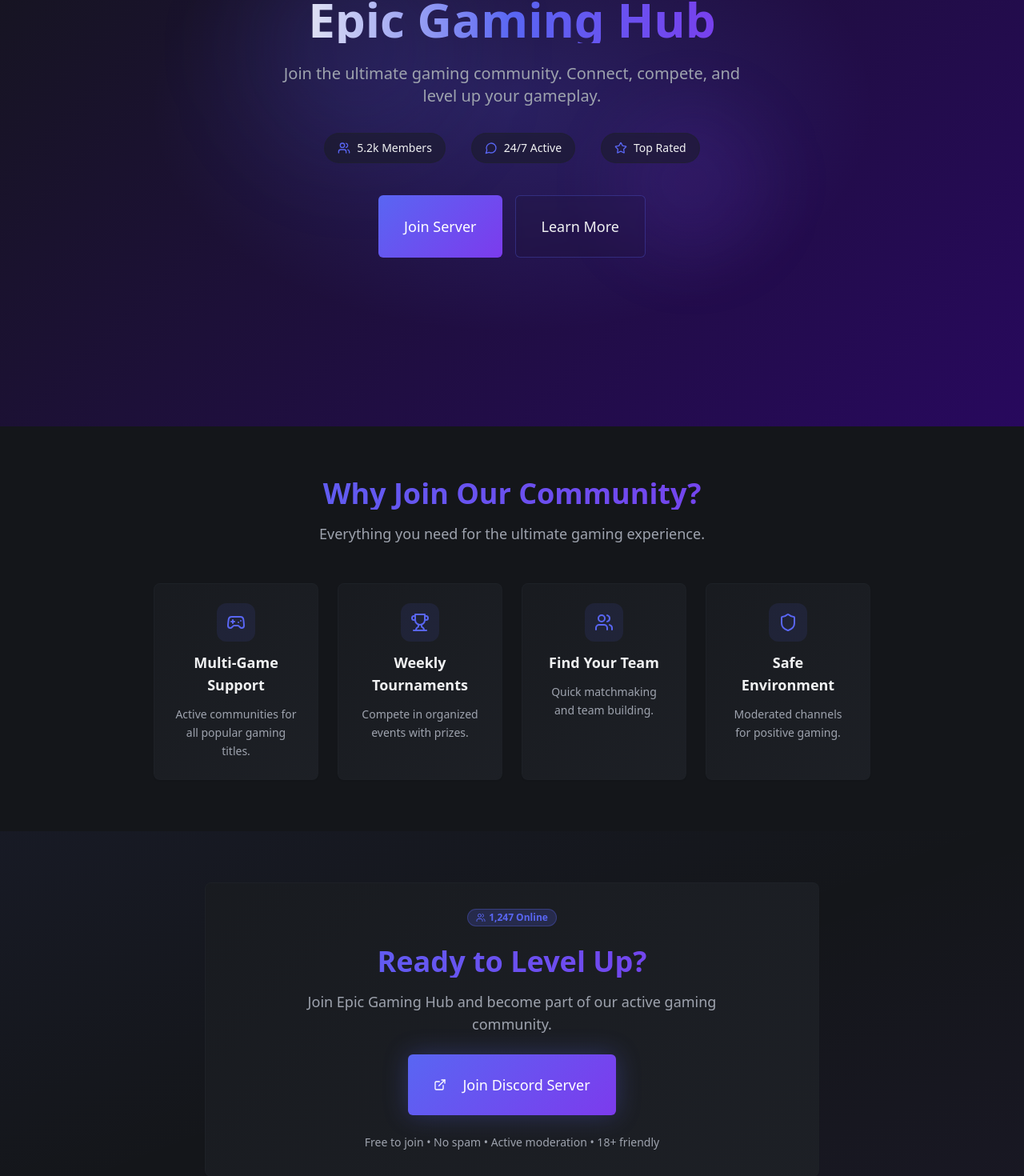
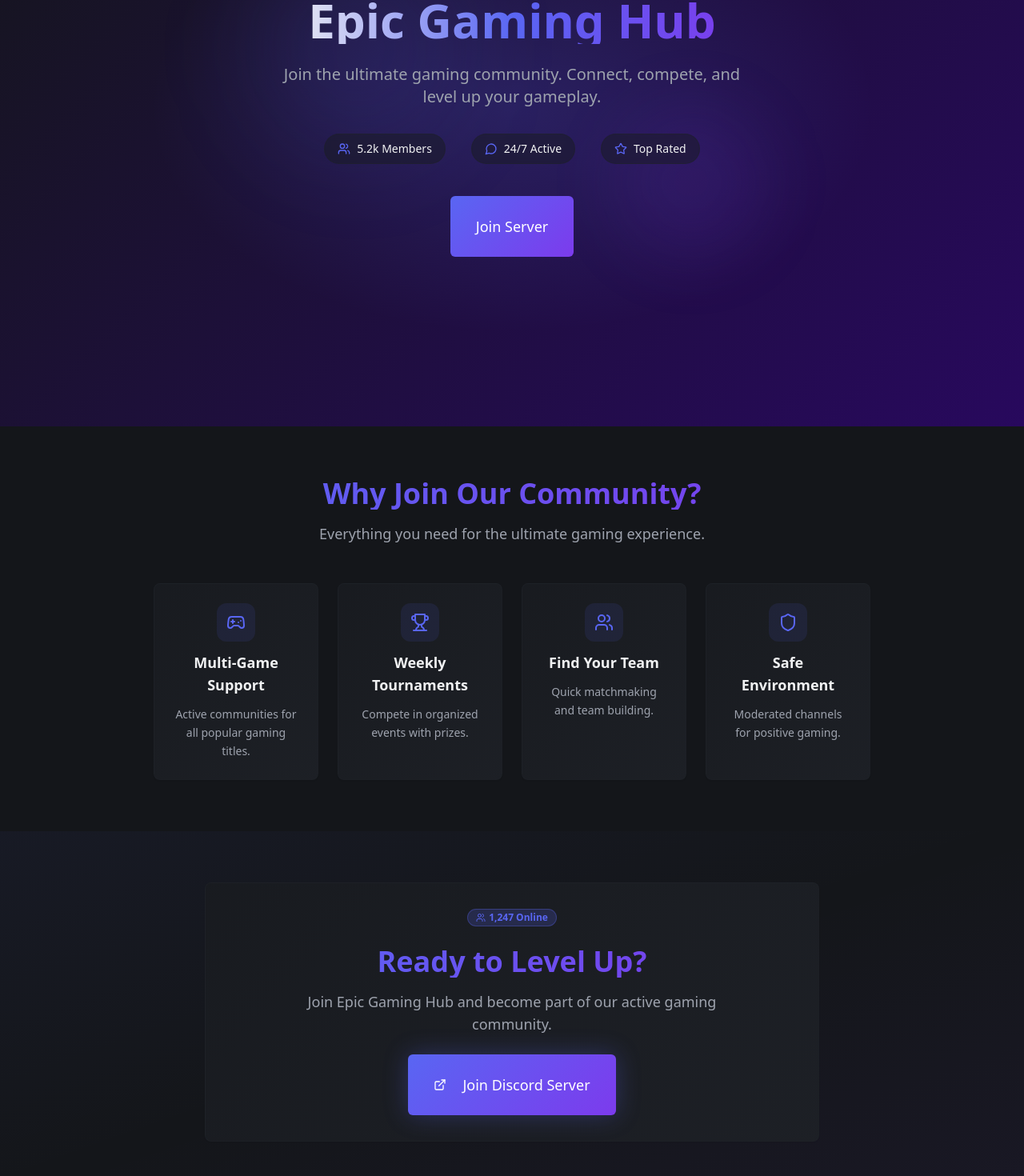
Before and after one commit to JannuPro/dark-discord-glow, a React (Vite) app: page / in a window 1280 px wide. Shown: the part 267-1737 px from the top of the page at 80% size. Built offline with nearby package versions, Linux system fonts and the light colour scheme.

Commit message:
Refactor landing page design
Adjust the landing page design to have a consistent background across all sections. Remove specific text and adjust the layout accordingly.

```diff
--- a/src/components/FeaturesSection.tsx
+++ b/src/components/FeaturesSection.tsx
@@ -31,7 +31,7 @@ const features = [
 
 export function FeaturesSection() {
   return (
-    <section className="py-16 px-6 bg-background">
+    <section className="py-16 px-6">
       <div className="max-w-4xl mx-auto">
         {/* Section header */}
         <div className="text-center mb-12 animate-fade-in">
--- a/src/components/HeroSection.tsx
+++ b/src/components/HeroSection.tsx
@@ -43,21 +43,14 @@ export function HeroSection() {
           </div>
         </div>
 
-        {/* CTA Buttons */}
-        <div className="flex flex-col sm:flex-row gap-4 justify-center">
+        {/* CTA Button */}
+        <div className="flex justify-center">
           <Button
             size="lg"
             className="bg-gradient-primary hover:shadow-glow-primary transition-all duration-300 text-lg px-8 py-6 h-auto"
           >
             Join Server
           </Button>
-          <Button
-            variant="outline"
-            size="lg"
-            className="border-primary/30 bg-background/10 backdrop-blur-sm hover:bg-primary/10 text-lg px-8 py-6 h-auto"
-          >
-            Learn More
-          </Button>
         </div>
       </div>
     </section>
--- a/src/components/JoinSection.tsx
+++ b/src/components/JoinSection.tsx
@@ -5,7 +5,7 @@ import { ExternalLink, Users, Shield, Star } from "lucide-react";
 
 export function JoinSection() {
   return (
-    <section className="py-16 px-6 bg-background relative overflow-hidden">
+    <section className="py-16 px-6 relative overflow-hidden">
       {/* Background effects */}
       <div className="absolute inset-0 bg-gradient-to-br from-primary/5 via-transparent to-accent/5"></div>
 
@@ -36,11 +36,6 @@ export function JoinSection() {
               <ExternalLink className="w-5 h-5 mr-3 group-hover:scale-110 transition-transform" />
               Join Discord Server
             </Button>
-
-            {/* Additional info */}
-            <p className="text-sm text-muted-foreground mt-6">
-              Free to join • No spam • Active moderation • 18+ friendly
-            </p>
           </CardContent>
         </Card>
       </div>
```
